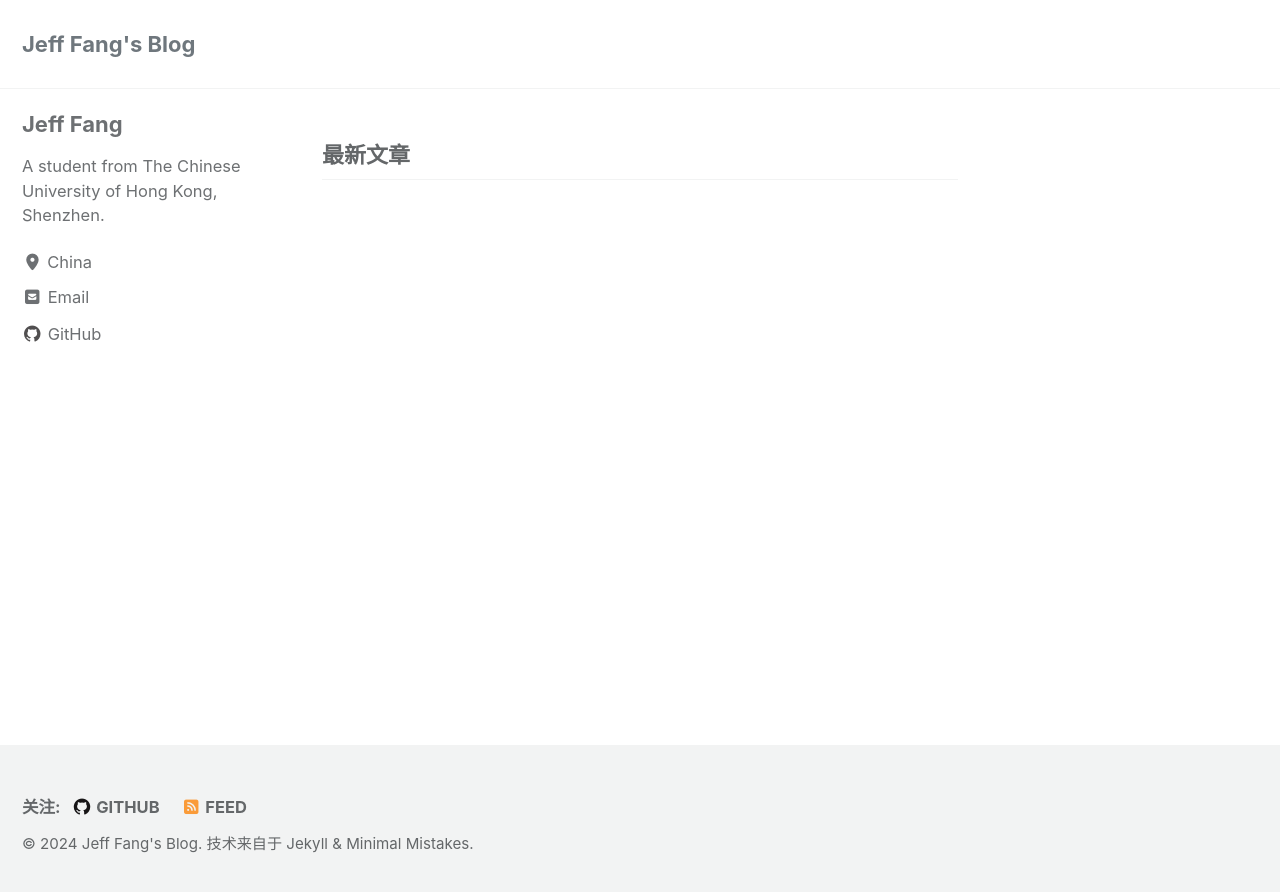
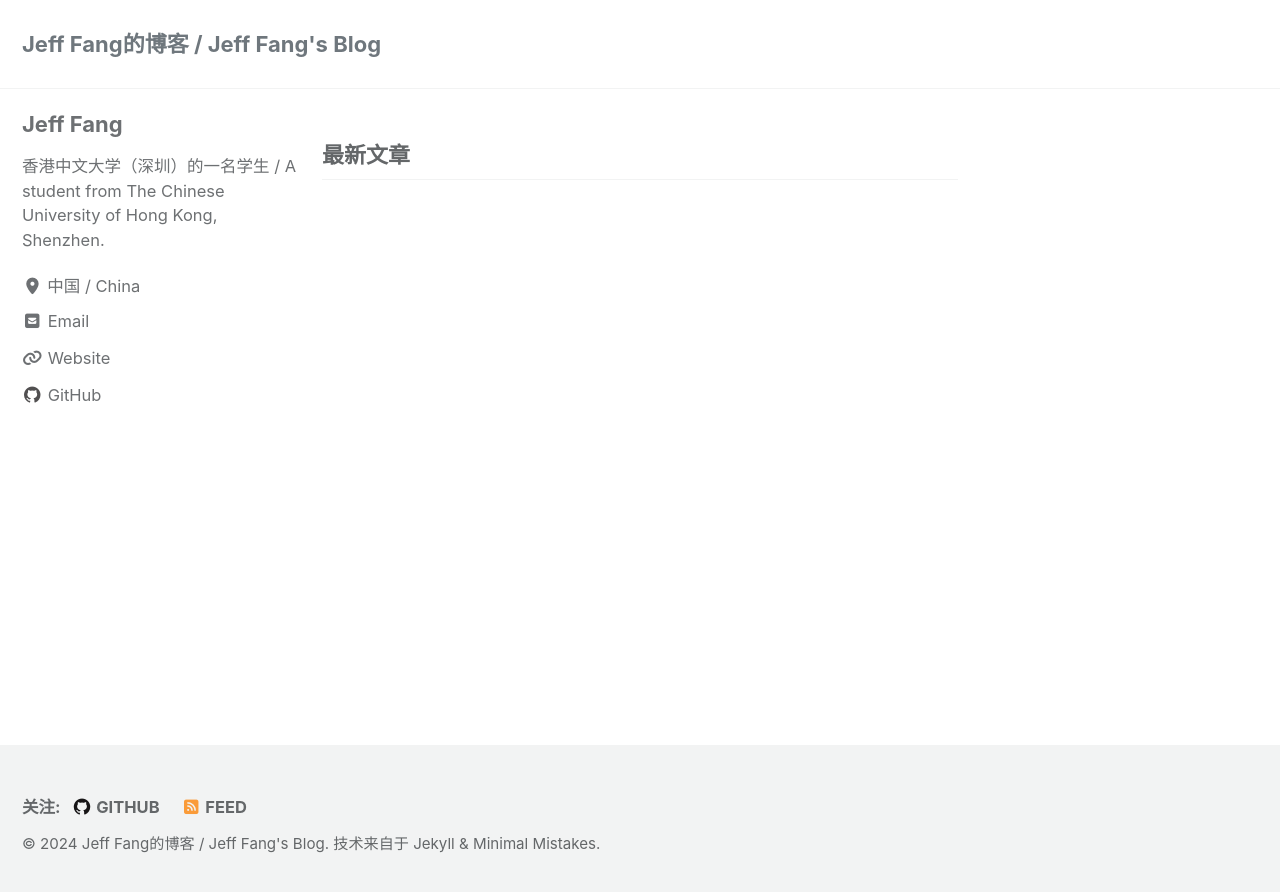
Before and after one commit to fzhwenzhou/fzhwenzhou.github.io, a Jekyll site: the page built from index.html, in a window 1280 px wide. Shown: the top 892 px of the page. Built offline with Jekyll 4.4.1, drawn with Linux system fonts in a browser that asks for light colours; cached includes are drawn as plain includes; the list of posts is cut into pages by our own code.

Commit message:
Update Discription

```diff
--- a/_config.yml
+++ b/_config.yml
@@ -16,11 +16,11 @@ minimal_mistakes_skin    : "default" # "air", "aqua", "contrast", "dark", "dirt"
 
 # Site Settings
 locale                   : "zh-CN"
-title                    : "Jeff Fang's Blog"
+title                    : "Jeff Fang的博客 / Jeff Fang's Blog"
 title_separator          : "-"
 subtitle                 : # site tagline that appears below site title in masthead
 name                     : "Jeff Fang"
-description              : "A student from The Chinese University of Hong Kong, Shenzhen."
+description              : "香港中文大学（深圳）的一名学生 / A student from The Chinese University of Hong Kong, Shenzhen."
 url                      : "https://fzhwenzhou.github.io"
 baseurl                  : "/"
 repository               : "fzhwenzhou/fzhwenzhou.github.io"
@@ -114,8 +114,8 @@ analytics:
 author:
   name             : "Jeff Fang"
   avatar           : # path of avatar image, e.g. "/assets/images/bio-photo.jpg"
-  bio              : "A student from The Chinese University of Hong Kong, Shenzhen."
-  location         : "China"
+  bio              : "香港中文大学（深圳）的一名学生 / A student from The Chinese University of Hong Kong, Shenzhen."
+  location         : "中国 / China"
   email            :
   links:
     - label: "Email"
@@ -123,7 +123,7 @@ author:
       url: "mailto:122090106@link.cuhk.edu.cn"
     - label: "Website"
       icon: "fas fa-fw fa-link"
-      # url: "https://your-website.com"
+      url: "https://fzhwenzhou.github.io/"
     - label: "Twitter"
       icon: "fab fa-fw fa-twitter-square"
       # url: "https://twitter.com/"
```
